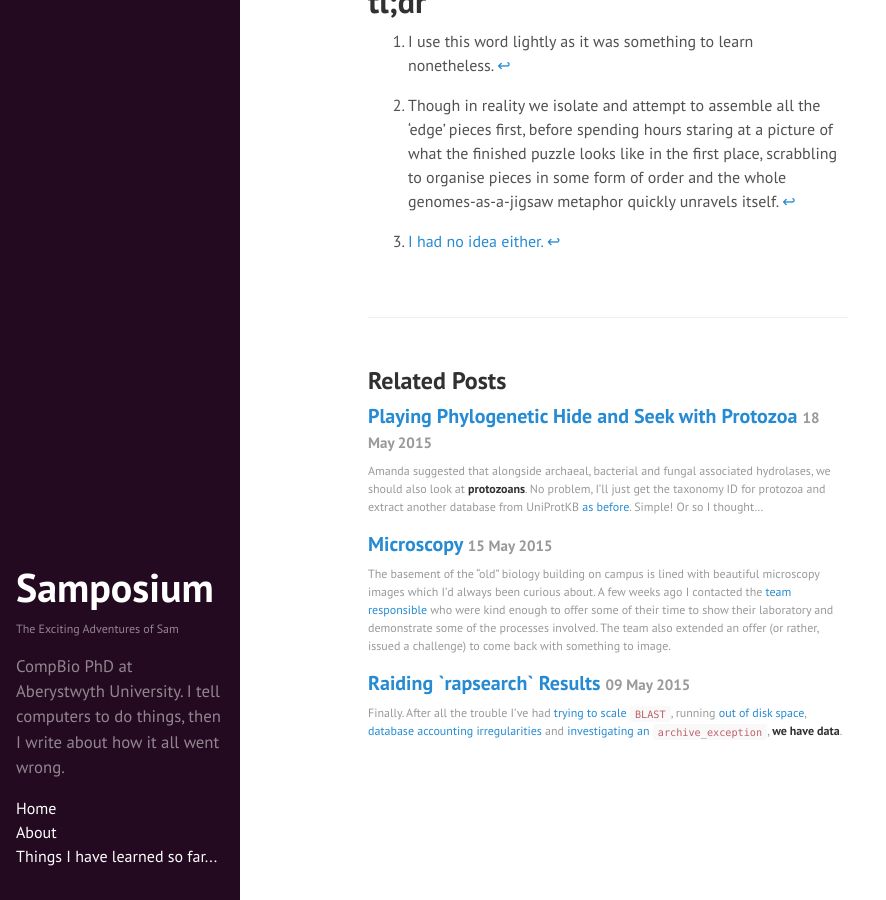
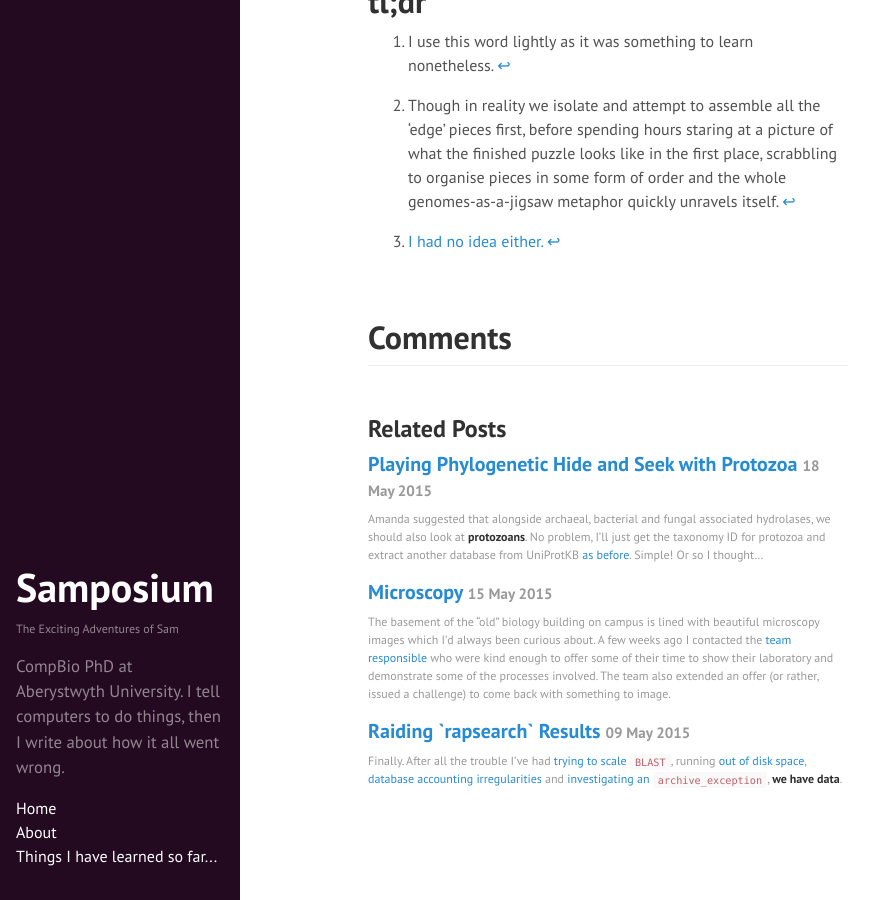
Before and after one commit to SamStudio8/samstudio8.github.io.off, a Jekyll site: the page built from _posts/2015-04-23-the-story-so-far-p3.md, in a window 1280 px wide and 900 px high, scrolled down 1573 px. Shown: the whole window, without its empty margins (0-886 px from the left). Built offline with Jekyll 4.4.1, drawn with Linux system fonts in a browser that asks for light colours; Markdown is read by kramdown in place of the engine named in the settings.

Commit message:
Update disqus.html

```diff
--- a/_includes/disqus.html
+++ b/_includes/disqus.html
@@ -1,3 +1,4 @@
+<h1>Comments</h1>
 <div id="disqus_thread"></div>
 <script type="text/javascript">
     /* * * CONFIGURATION VARIABLES * * */
```
